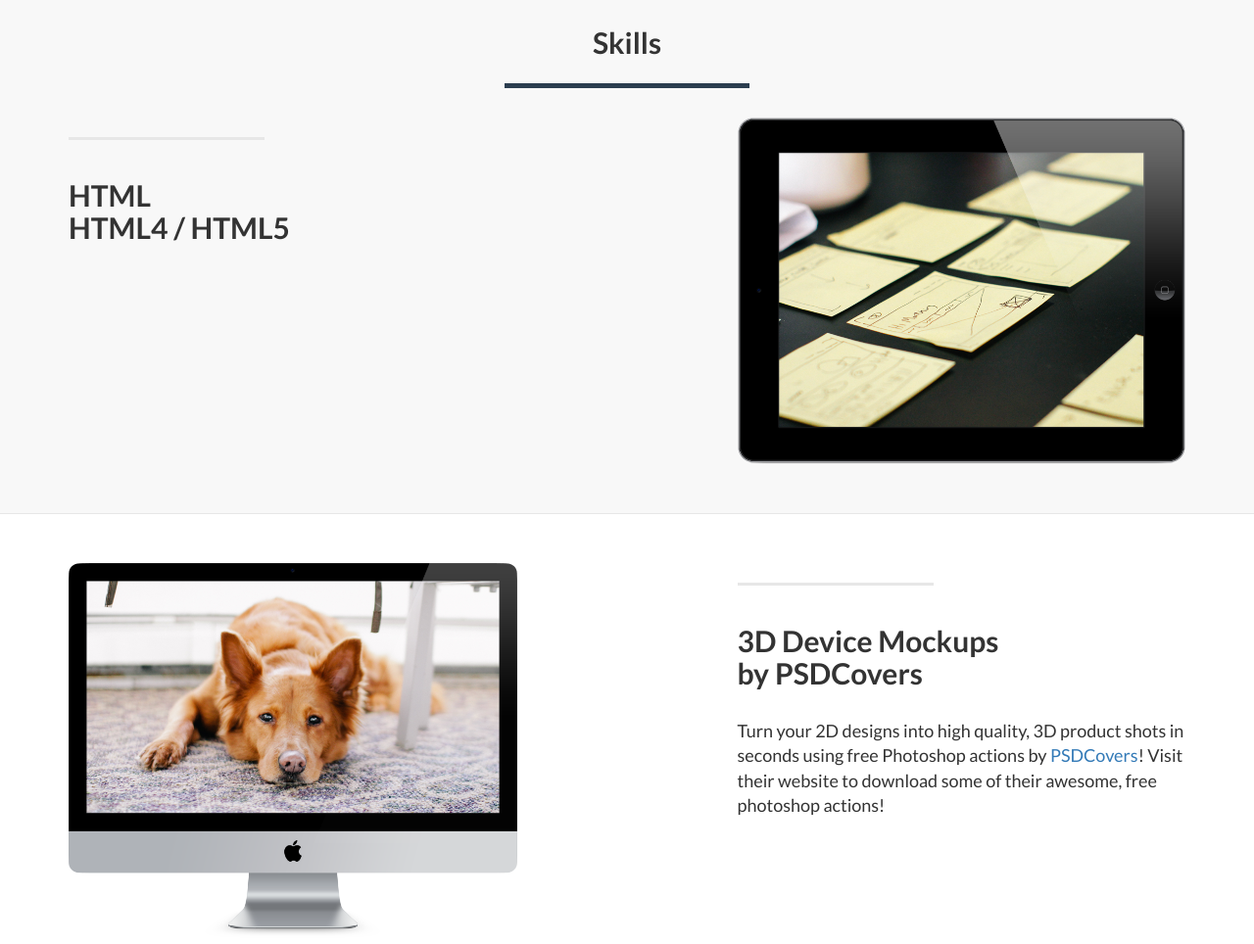
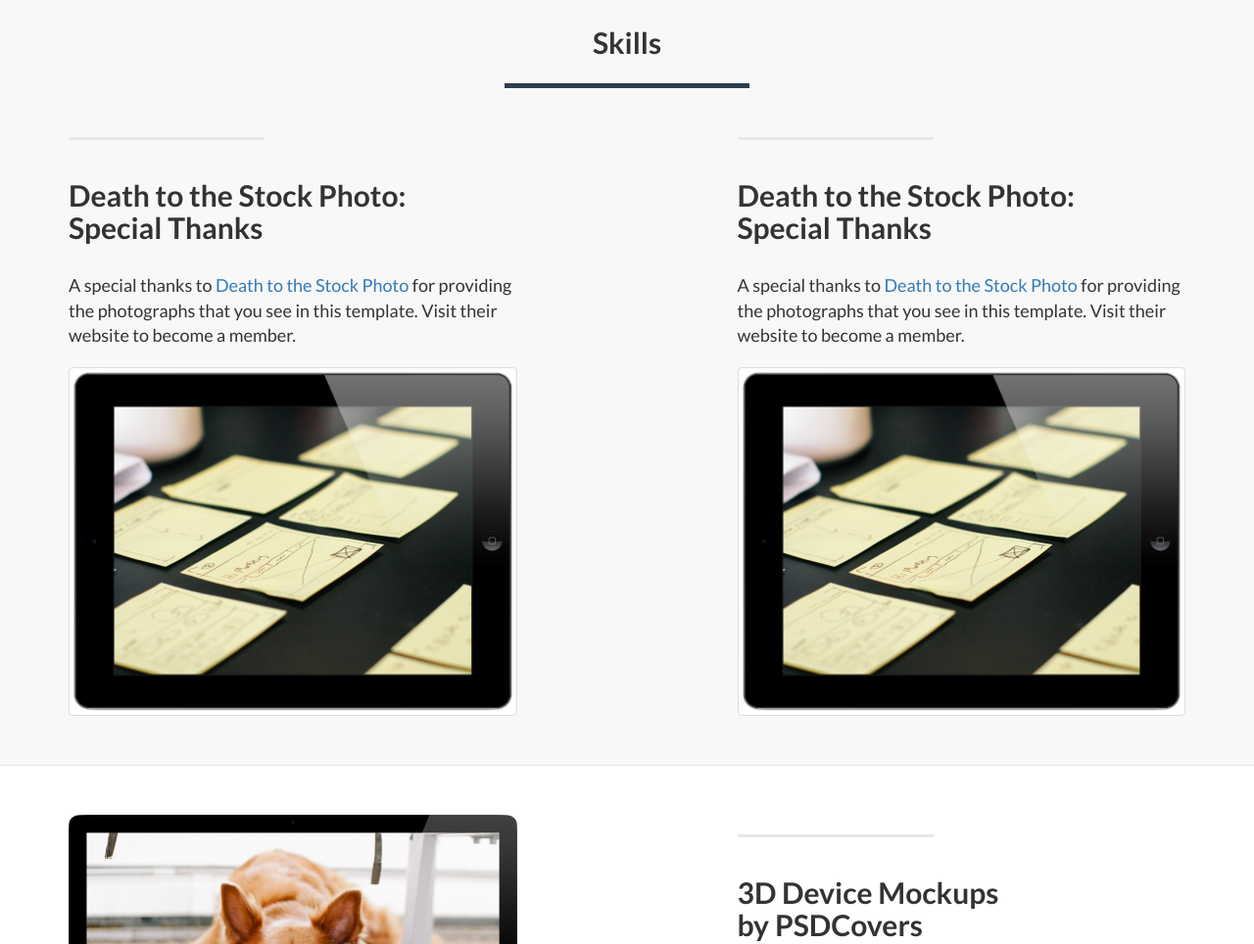
Before and after one commit to I-litv/portfolio, a plain HTML site: page index.html in a window 1280 px wide. Shown: the part 820-1784 px from the top of the page at 98% size. Drawn offline with Linux system fonts and the light colour scheme.

Commit message:
Update index.html

```diff
--- a/index.html
+++ b/index.html
@@ -113,17 +113,21 @@
                 <div class="col-lg-5 col-sm-6">
                     <hr class="section-heading-spacer">
                     <div class="clearfix"></div>
-                    <h2 class="section-heading">HTML<br>HTML4 / HTML5</h2>
-			<p class="lead"></p>
-                </div>
+                    <h2 class="section-heading">Death to the Stock Photo:<br>Special Thanks</h2>
+                    <p class="lead">A special thanks to <a target="_blank" href="http://join.deathtothestockphoto.com/">Death to the Stock Photo</a> for providing the photographs that you see in this template. Visit their website to become a member.</p>
+                <img class="img-responsive img-thumbnail" src="img/ipad.png" alt="">
+		    </div>
+
                 <div class="col-lg-5 col-lg-offset-2 col-sm-6">
-                    <img class="img-responsive" src="img/ipad.png" alt="">
+			<hr class="section-heading-spacer">
+                    <div class="clearfix"></div>
+                    <h2 class="section-heading">Death to the Stock Photo:<br>Special Thanks</h2>
+                    <p class="lead">A special thanks to <a target="_blank" href="http://join.deathtothestockphoto.com/">Death to the Stock Photo</a> for providing the photographs that you see in this template. Visit their website to become a member.</p>
+                    <img class="img-responsive img-thumbnail" src="img/ipad.png" alt="">
                 </div>
             </div>
 
         </div>
-        <!-- /.container -->
-
     </div>
     <!-- /.content-section-a -->
 
@@ -189,15 +193,13 @@
                     <div class="clearfix"></div>
                     <h2 class="section-heading">Death to the Stock Photo:<br>Special Thanks</h2>
                     <p class="lead">A special thanks to <a target="_blank" href="http://join.deathtothestockphoto.com/">Death to the Stock Photo</a> for providing the photographs that you see in this template. Visit their website to become a member.</p>
-                <img class="img-responsive" src="img/ipad.png" alt="">
+
 		    </div>
 
                 <div class="col-lg-5 col-lg-offset-2 col-sm-6">
 			<hr class="section-heading-spacer">
                     <div class="clearfix"></div>
-                    <h2 class="section-heading">Death to the Stock Photo:<br>Special Thanks</h2>
-                    <p class="lead">A special thanks to <a target="_blank" href="http://join.deathtothestockphoto.com/">Death to the Stock Photo</a> for providing the photographs that you see in this template. Visit their website to become a member.</p>
-                    <img class="img-responsive" src="img/ipad.png" alt="">
+                           <img class="img-responsive" src="img/ipad.png" alt="">
                 </div>
             </div>
 
```
